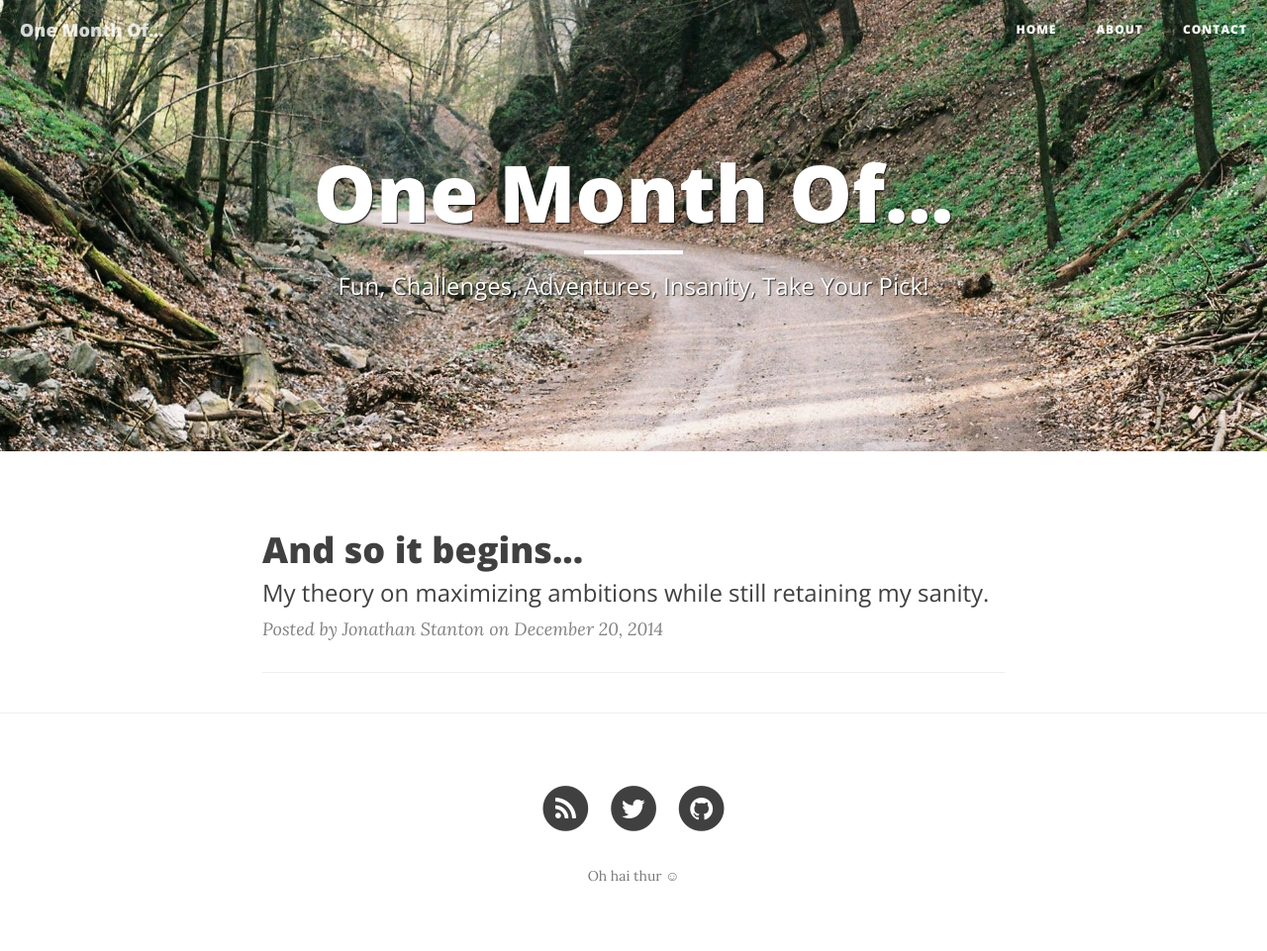
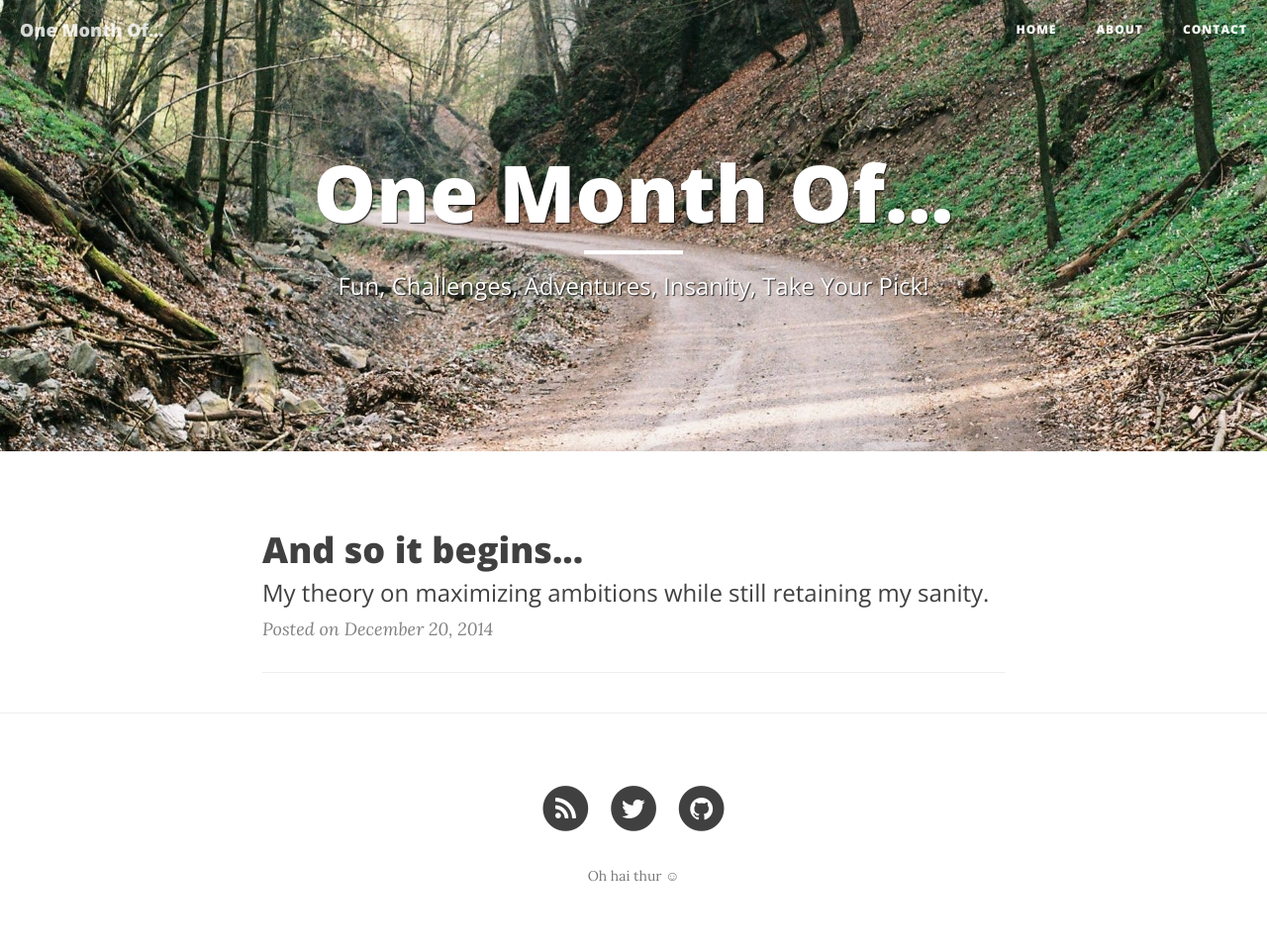
Before and after one commit to joshdstanton/onemonthof.github.io, a Jekyll site: the page built from index.html, in a window 1280 px wide. Shown: the whole page at 99% size. Built offline with Jekyll 4.4.1, drawn with Linux system fonts in a browser that asks for light colours; nearby versions of some CDN libraries; the list of posts is cut into pages by our own code.

Commit message:
dont need the author every time

```diff
--- a/index.html
+++ b/index.html
@@ -16,7 +16,7 @@ header-img: "img/home-bg.jpg"
         </h3>
         {% endif %}
     </a>
-    <p class="post-meta">Posted by {{ post.author }} on {{ post.date | date: "%B %-d, %Y" }}</p>
+    <p class="post-meta">Posted on {{ post.date | date: "%B %-d, %Y" }}</p>
 </div>
 <hr>
 {% endfor %}
```
Also changed, not shown: 2 other files.
